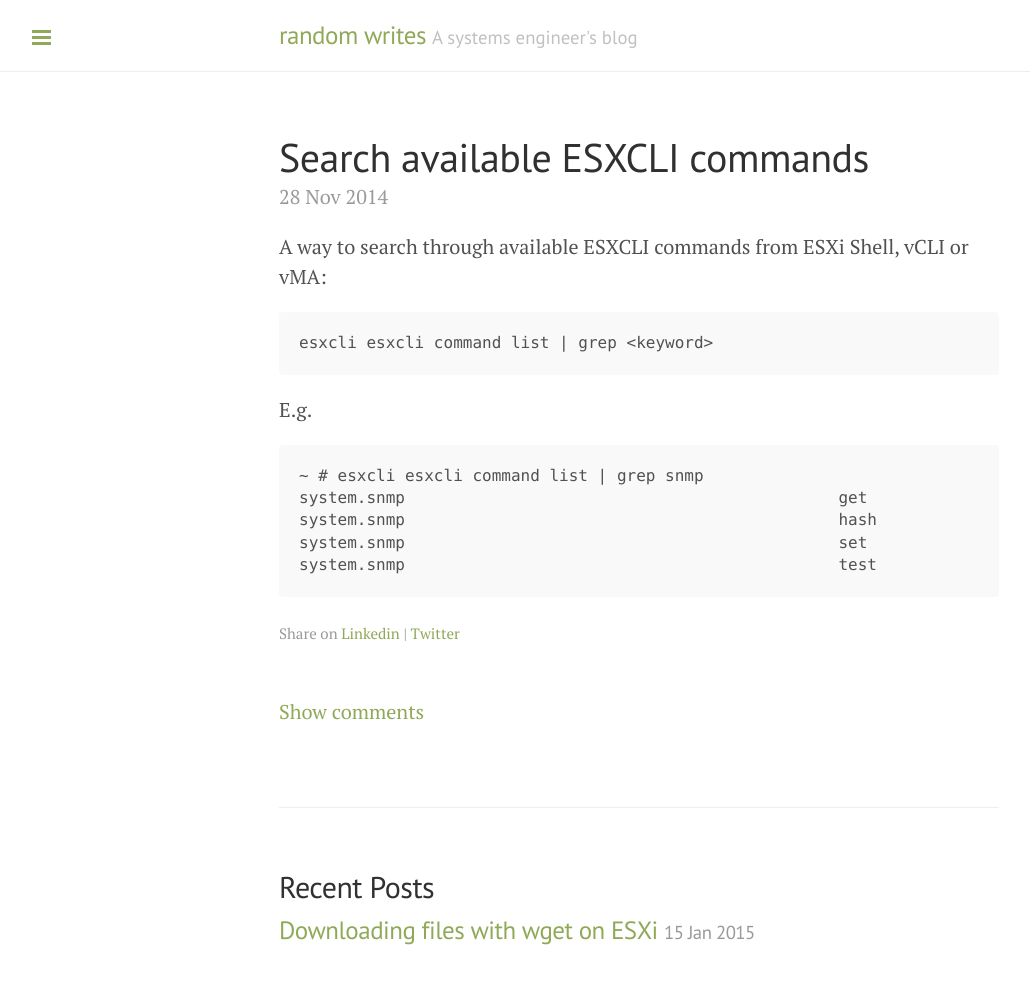
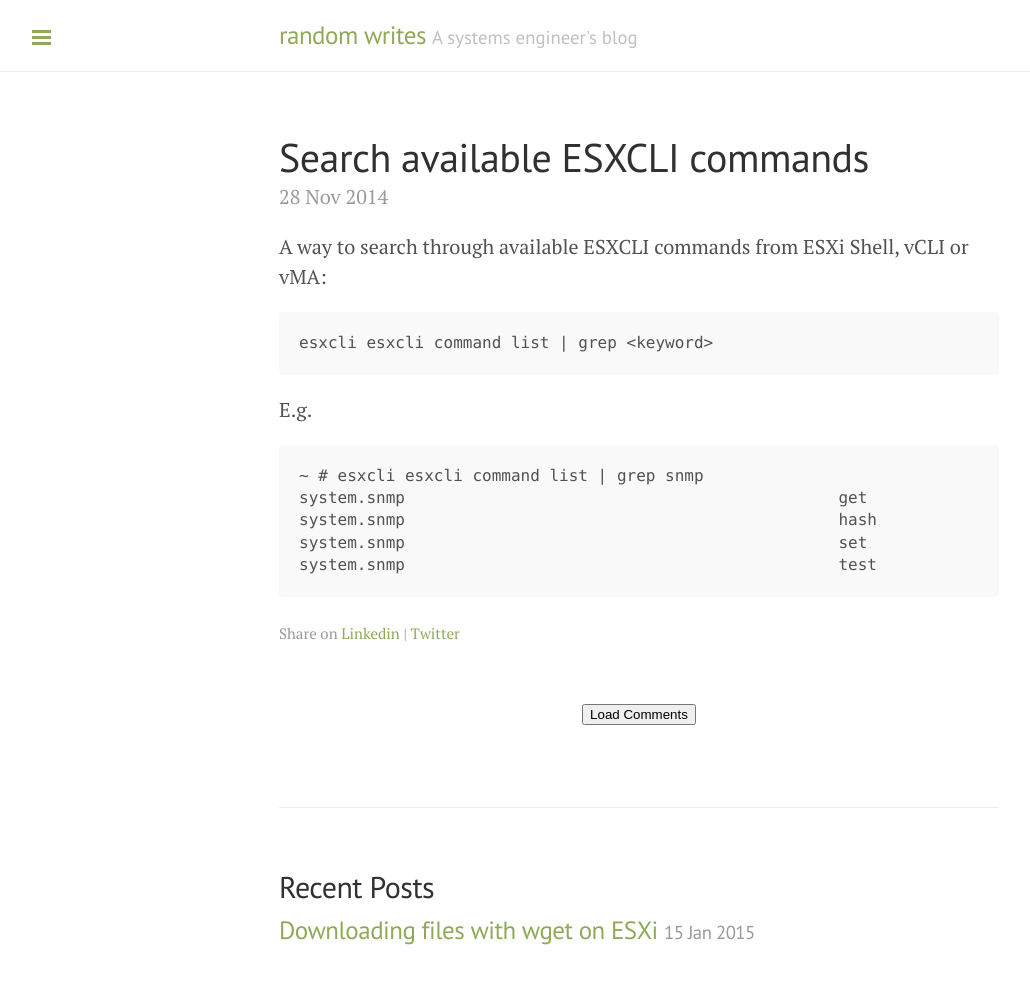
Before and after one commit to nilic/nilic.github.io, a Jekyll site: the page built from _posts/2014-11-28-search-available-esxcli-commands.md, in a window 1280 px wide. Shown: the whole page, without its empty margins (1-1031 px from the left). Built offline with Jekyll 4.4.1, drawn with Linux system fonts in a browser that asks for light colours; nearby versions of some CDN libraries; Markdown is read by kramdown in place of the engine named in the settings; part of the change alters nothing that is shown.

Commit message:
trying another code for load disqus comments on click

```diff
--- a/_includes/disqus_cond.html
+++ b/_includes/disqus_cond.html
@@ -1,20 +1,38 @@
 {% if page.comments %}
 <script type="text/javascript">
+//     /* * * CONFIGURATION VARIABLES: EDIT BEFORE PASTING INTO YOUR WEBPAGE * * */
+//     var disqus_shortname = 'randomwrites'; // required: replace example with your forum shortname
+//     var disqus_url = "{{ site.url }}{{ page.url }}";
+//     var disqus_identifier = "{{ site.url }}{{ page.url }}";
+//     var disqus_loaded = false;
+
+//      * * DON'T EDIT BELOW THIS LINE * *
+//     function disqus() {
+//     	if (!disqus_loaded)  {
+//     		disqus_loaded = true;
+// 	        var dsq = document.createElement('script'); dsq.type = 'text/javascript'; dsq.async = true;
+// 	        dsq.src = '//' + disqus_shortname + '.disqus.com/embed.js';
+// 	        (document.getElementsByTagName('head')[0] || document.getElementsByTagName('body')[0]).appendChild(dsq);
+//     	}
+//     };
+</script>
+<div id="disqus_thread"></div>
+<div id="disqus_loader" style="text-align: center">
+  <button onclick="load_disqus()">Load Comments</button>
+  <script>
       /* * * CONFIGURATION VARIABLES: EDIT BEFORE PASTING INTO YOUR WEBPAGE * * */
     var disqus_shortname = 'randomwrites'; // required: replace example with your forum shortname
-    var disqus_url = "{{ site.url }}{{ page.url }}";
-    var disqus_identifier = "{{ site.url }}{{ page.url }}";
-    var disqus_loaded = false;
 
     /* * * DON'T EDIT BELOW THIS LINE * * */
-    function disqus() {
-    	if (!disqus_loaded)  {
-    		disqus_loaded = true;
+    function load_disqus()
+    {
       var dsq = document.createElement('script'); dsq.type = 'text/javascript'; dsq.async = true;
       dsq.src = '//' + disqus_shortname + '.disqus.com/embed.js';
       (document.getElementsByTagName('head')[0] || document.getElementsByTagName('body')[0]).appendChild(dsq);
+      var ldr = document.getElementById('disqus_loader');
+      ldr.parentNode.removeChild(ldr);
     }
-    };
   </script>
+</div>
 <noscript>Please enable JavaScript to view the <a href="https://disqus.com/?ref_noscript">comments powered by Disqus.</a></noscript>
 {% endif %}
--- a/_layouts/default.html
+++ b/_layouts/default.html
@@ -3,7 +3,6 @@
 
   {% include head.html %}
   {% include google_analytics.html %}
-  {% include disqus_cond.html %}
 
   <body class="theme-base-0b">
 
--- a/_layouts/post.html
+++ b/_layouts/post.html
@@ -12,12 +12,12 @@ layout: default
 
   <p>&nbsp;</p>
 
+  {% include disqus_cond.html %}
   <!-- {% include disqus_count.html %} -->
-  {% include disqus_cond.html %}
-  <div id="disqus_thread">
+<!--   <div id="disqus_thread">
     <a href="#" onclick="disqus();return false;">Show comments</a>
-    <!-- <a href="#" onclick="disqus();return false;"><span class="disqus-comment-count" data-disqus-url="{{ site.baseurl }}{{ page.url }}">Show comments</span></a>  -->
-  </div>
+    <a href="#" onclick="disqus();return false;"><span class="disqus-comment-count" data-disqus-url="{{ site.baseurl }}{{ page.url }}">Show comments</span></a>
+  </div> -->
   <!-- {% include disqus.html %} -->
 </div>
 
```
Lines whose indentation alone changed are shown as unchanged.
